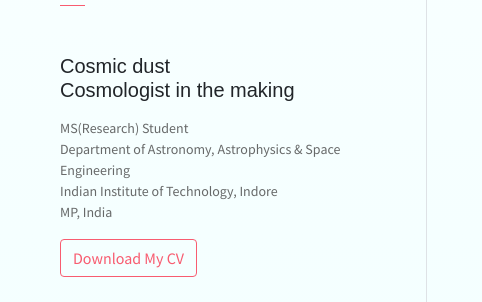
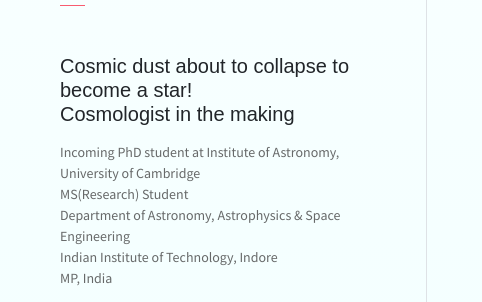
Before and after one commit to sassboi/sassboi, a website: page index.html in a window 1280 px wide. Shown: the part 814-1116 px from the top of the page, 0-482 px from the left. Drawn offline with Linux system fonts and the light colour scheme.

Commit message:
Update index.html

```diff
--- a/index.html
+++ b/index.html
@@ -52,7 +52,7 @@
                     <img src="assets/imgs/avatar.jpeg" alt="" class="brand-img">
                     <li class="brand-txt">
                         <h5 href="#" class="brand-title">Saswata Dasgupta</h5>
-                        <div href="#" class="brand-subtitle">Cosmologist</div>
+                        <div href="#" class="brand-subtitle">Budding cosmologist</div>
                     </li>
                 </ul>
                 <ul class="navbar-nav ml-auto">
@@ -74,8 +74,9 @@
             <div class="col-lg-4 about-card">
                 <h3 class="font-weight-light">Who am I ?</h3>
                 <span class="line mb-5"></span>
-                <h5 class="mb-3">Cosmic dust<br/>Cosmologist in the making</h5>
+                <h5 class="mb-3">Cosmic dust about to collapse to become a star!<br/>Cosmologist in the making</h5>
                 <p class="mt-20">
+		    Incoming PhD student at Institute of Astronomy, University of Cambridge<br/>
                     MS(Research) Student<br/>
                     Department of Astronomy, Astrophysics & Space Engineering<br/>
                     Indian Institute of Technology, Indore<br/>
@@ -94,7 +95,7 @@
                 <ul class="social-icons pt-3">
                     <li class="social-item"><a class="social-link" href="#"><i class="ti-facebook" aria-hidden="true"></i></a></li>
                     <!--<li class="social-item"><a class="social-link" href="#"><i class="ti-twitter" aria-hidden="true"></i></a></li>-->
-                    <li class="social-item"><a class="social-link" href="#"><i class="ti-google" aria-hidden="true"></i></a></li>
+                    <li class="social-item"><a class="social-link" href="https://scholar.google.com/citations?user=em3YZfoAAAAJ&hl"><i class="ti-google" aria-hidden="true"></i></a></li>
                     <li class="social-item"><a class="social-link" href="#"><i class="ti-instagram" aria-hidden="true"></i></a></li>
                     <li class="social-item"><a class="social-link" href="#"><i class="ti-github" aria-hidden="true"></i></a></li>
                 </ul>
```
